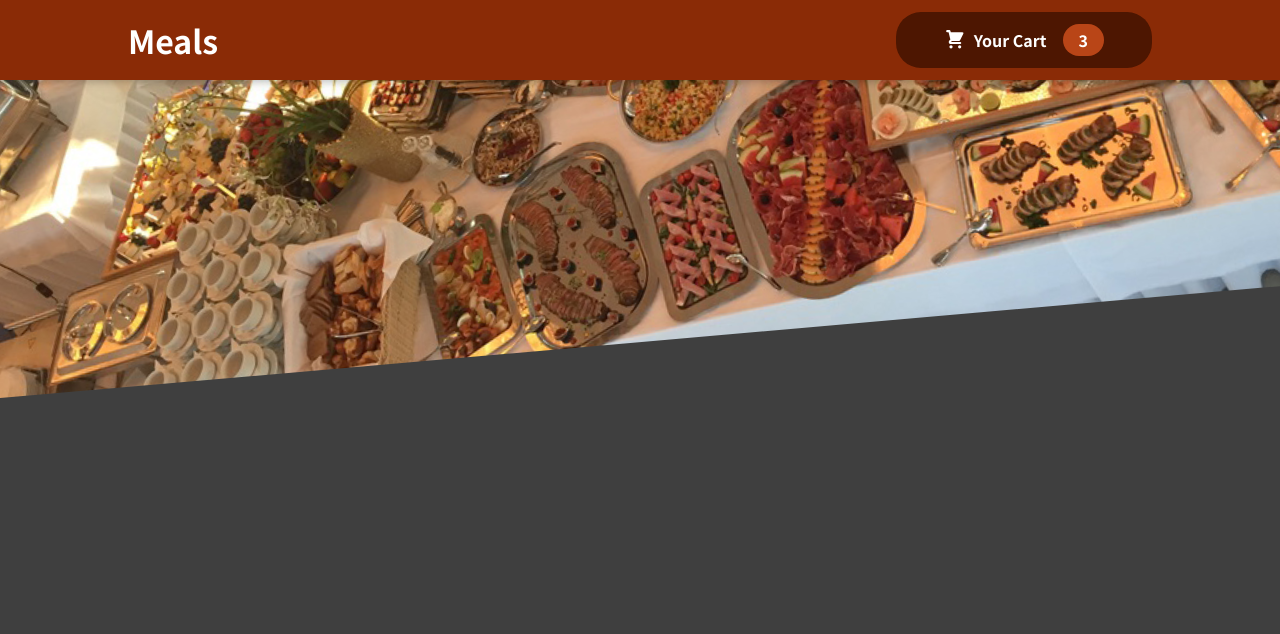
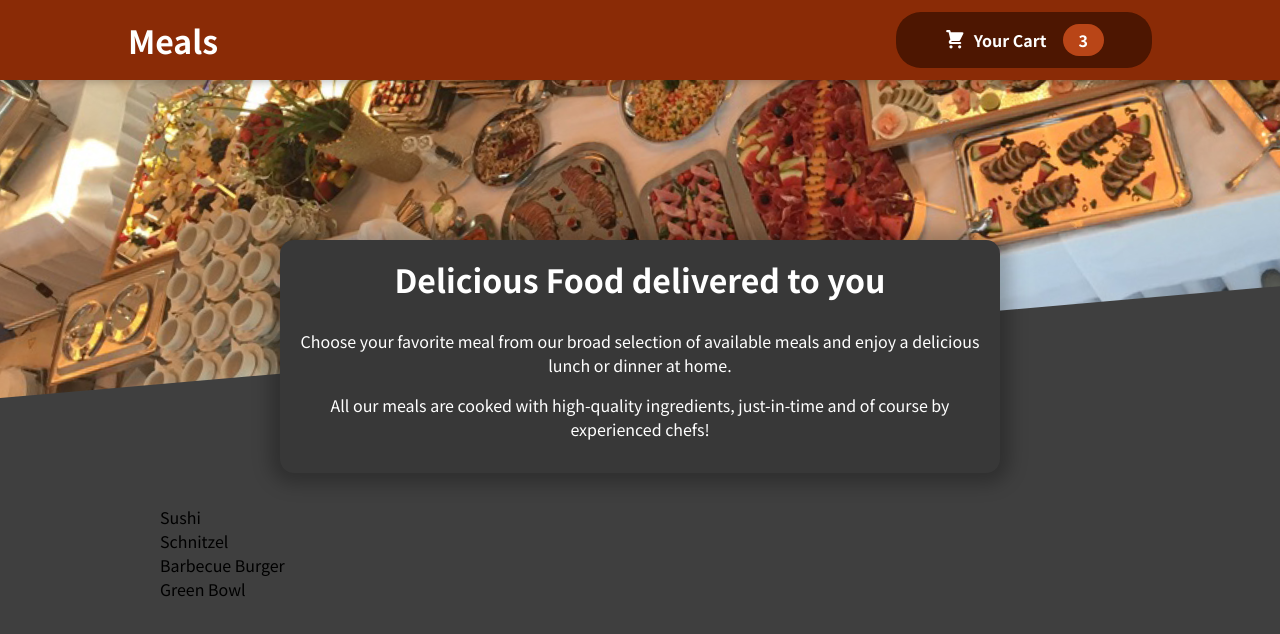
Before and after one commit to Muthu7318/react-foodOrder-app, a React (Create React App) app: page / in a window 1280 px wide. Shown: the top 634 px of the page. Built offline with nearby package versions, Linux system fonts and the light colour scheme.

Commit message:
meals components

```diff
--- a/src/App.js
+++ b/src/App.js
@@ -1,10 +1,14 @@
 import React from "react";
 import Header from "./components/layout/Header";
+import Meals from "./components/meals/Meals";
 
 function App() {
   return (
     <React.Fragment>
       <Header></Header>
+      <main>
+        <Meals></Meals>
+      </main>
     </React.Fragment>
   );
 }
--- /dev/null
+++ b/src/components/meals/AvailableMeals.js
@@ -0,0 +1,39 @@
+import React from "react";
+import styles from "./AvailableMeals.module.css";
+
+const DUMMY_MEALS = [
+  {
+    id: "m1",
+    name: "Sushi",
+    description: "Finest fish and veggies",
+    price: 22.99,
+  },
+  {
+    id: "m2",
+    name: "Schnitzel",
+    description: "A german specialty!",
+    price: 16.5,
+  },
+  {
+    id: "m3",
+    name: "Barbecue Burger",
+    description: "American, raw, meaty",
+    price: 12.99,
+  },
+  {
+    id: "m4",
+    name: "Green Bowl",
+    description: "Healthy...and green...",
+    price: 18.99,
+  },
+];
+const AvailableMeals = () => {
+  const mealsList = DUMMY_MEALS.map((meal) => <li>{meal.name}</li>);
+  return (
+    <section className={styles.meals}>
+      <ul>{mealsList}</ul>
+    </section>
+  );
+};
+
+export default AvailableMeals;
--- /dev/null
+++ b/src/components/meals/AvailableMeals.module.css
@@ -0,0 +1,24 @@
+.meals {
+  max-width: 60rem;
+  width: 90%;
+  margin: 2rem auto;
+  animation: meals-appear 1s ease-out forwards;
+}
+
+.meals ul {
+  list-style: none;
+  margin: 0;
+  padding: 0;
+}
+
+@keyframes meals-appear {
+  from {
+    opacity: 0;
+    transform: translateY(3rem);
+  }
+
+  to {
+    opacity: 1;
+    transform: translateY(0);
+  }
+}
--- /dev/null
+++ b/src/components/meals/MealSummary.js
@@ -0,0 +1,19 @@
+import styles from "./MealSummary.module.css";
+
+const MealSummary = (prop) => {
+  return (
+    <section className={styles.summary}>
+      <h2>Delicious Food delivered to you</h2>
+      <p>
+        Choose your favorite meal from our broad selection of available meals
+        and enjoy a delicious lunch or dinner at home.
+      </p>
+      <p>
+        All our meals are cooked with high-quality ingredients, just-in-time and
+        of course by experienced chefs!
+      </p>
+    </section>
+  );
+};
+
+export default MealSummary;
--- /dev/null
+++ b/src/components/meals/MealSummary.module.css
@@ -0,0 +1,18 @@
+.summary {
+  text-align: center;
+  max-width: 45rem;
+  width: 90%;
+  margin: auto;
+  margin-top: -10rem;
+  position: relative;
+  background-color: #383838;
+  color: white;
+  border-radius: 14px;
+  padding: 1rem;
+  box-shadow: 0 1px 18px 10px rgba(0, 0, 0, 0.25);
+}
+
+.summary h2 {
+  font-size: 2rem;
+  margin-top: 0;
+}
--- /dev/null
+++ b/src/components/meals/Meals.js
@@ -0,0 +1,14 @@
+import MealSummary from "./MealSummary";
+import AvailableMeals from "./AvailableMeals";
+import React from "react";
+
+const Meals = (props) => {
+  return (
+    <React.Fragment>
+      <MealSummary></MealSummary>
+      <AvailableMeals></AvailableMeals>
+    </React.Fragment>
+  );
+};
+
+export default Meals;
```
Also changed, not shown: 1 other file (tests, documents, lock files or other folders).
